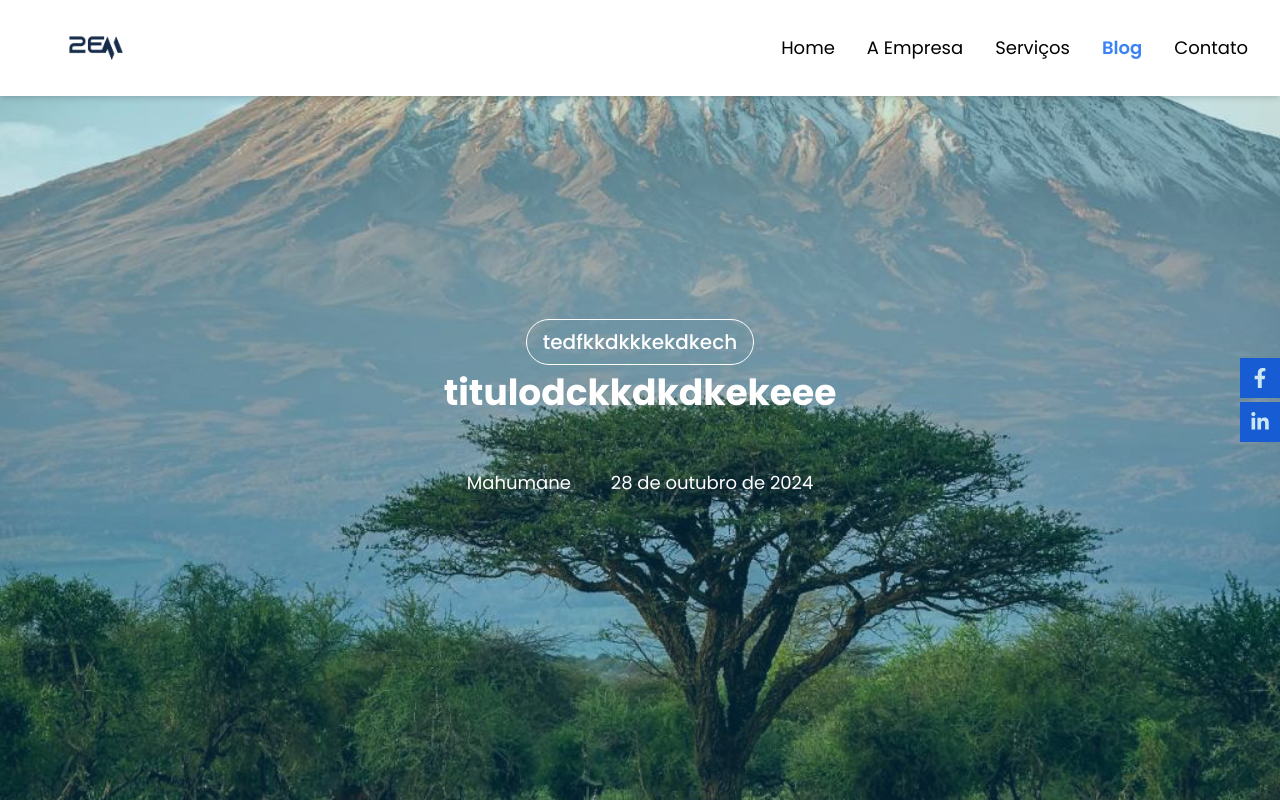
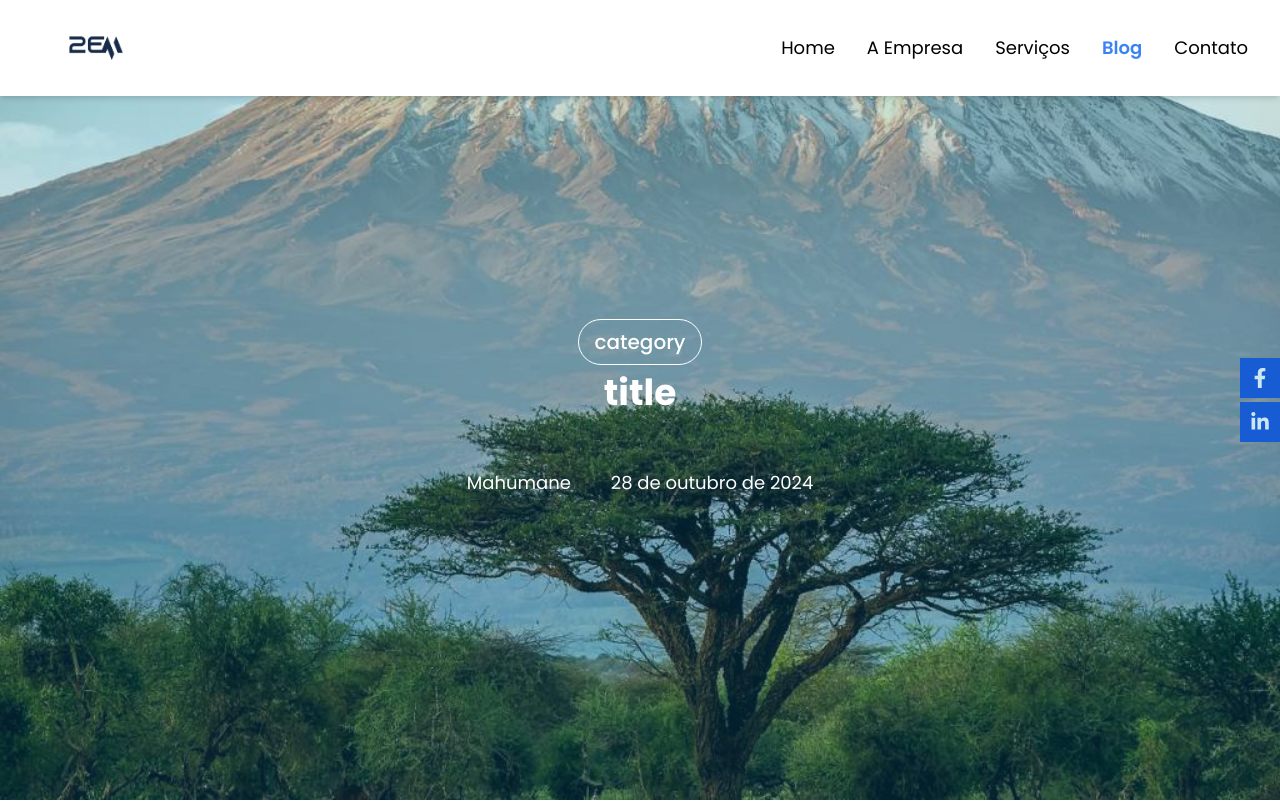
Before and after one commit to alexandre-mahumane/2em-front, a React (Vite) app: page /blog/1 in a window 1280 px wide. Shown: the top 802 px of the page. Built offline with nearby package versions, Linux system fonts and the light colour scheme.

Commit message:
update blog info

```diff
--- a/src/pages/blog-info.jsx
+++ b/src/pages/blog-info.jsx
@@ -14,8 +14,8 @@ export const BlogInfo = () => {
         <Navbar />
         <Banner
           photo={photo}
-          title={"titulodckkdkdkekeee"}
-          category={"tedfkkdkkkekdkech"}
+          title={"title"}
+          category={"category"}
           author={"Mahumane"}
           data={"28 de outubro de 2024"}
         />
```
